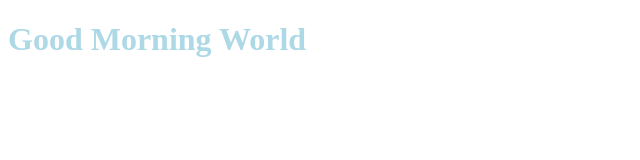
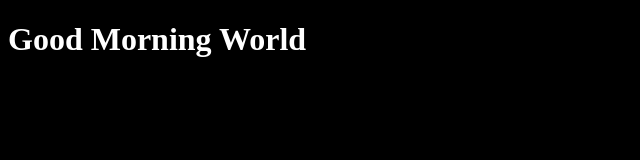
Before and after one commit to jadenelopez/DungeonDork, a plain HTML site: page index.html in a window 1280 px wide. Shown: the whole page, without its empty margins (0-640 px from the left). Drawn offline with Linux system fonts and the light colour scheme.

Commit message:
changed background and text color

```diff
--- a/index.css
+++ b/index.css
@@ -1,4 +1,5 @@
-h1
+*
 {
-    color: lightblue;
+    background-color: black;
+    color: rgb(255, 255, 255);
 }
```
